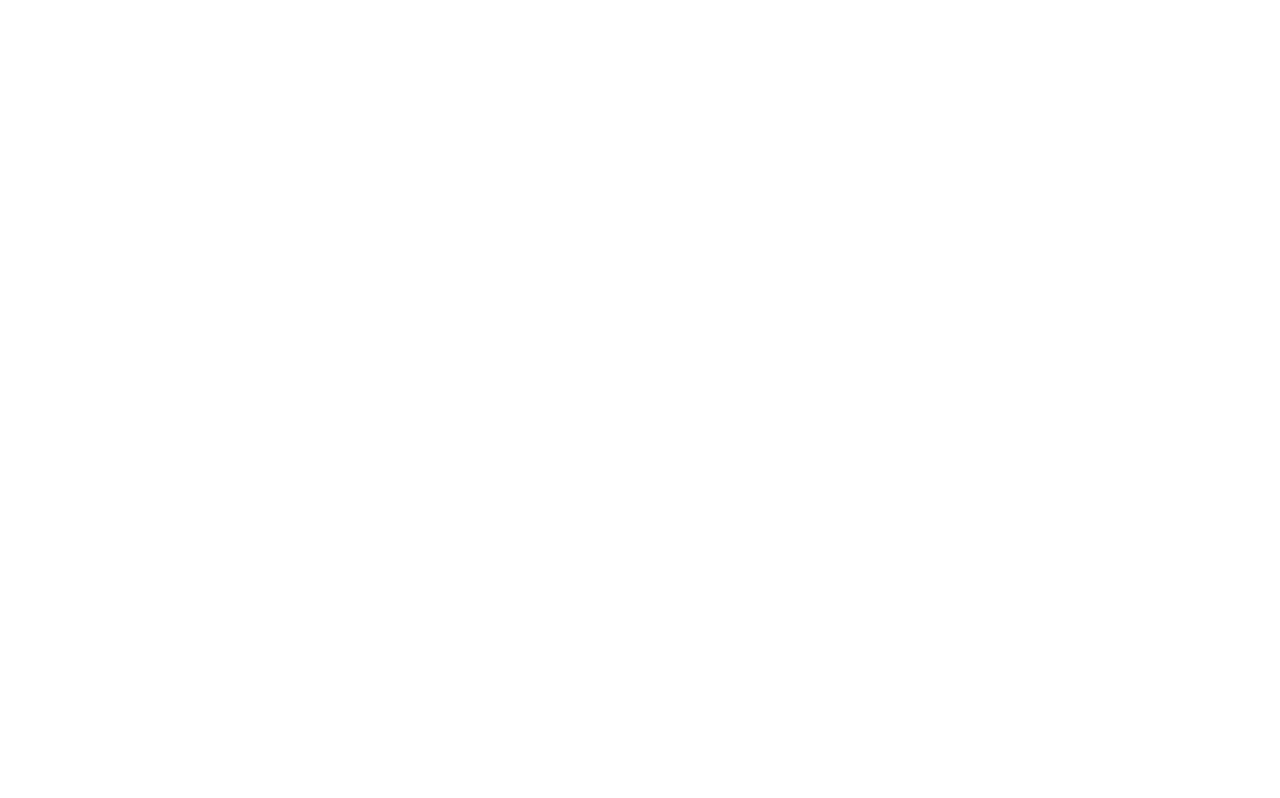
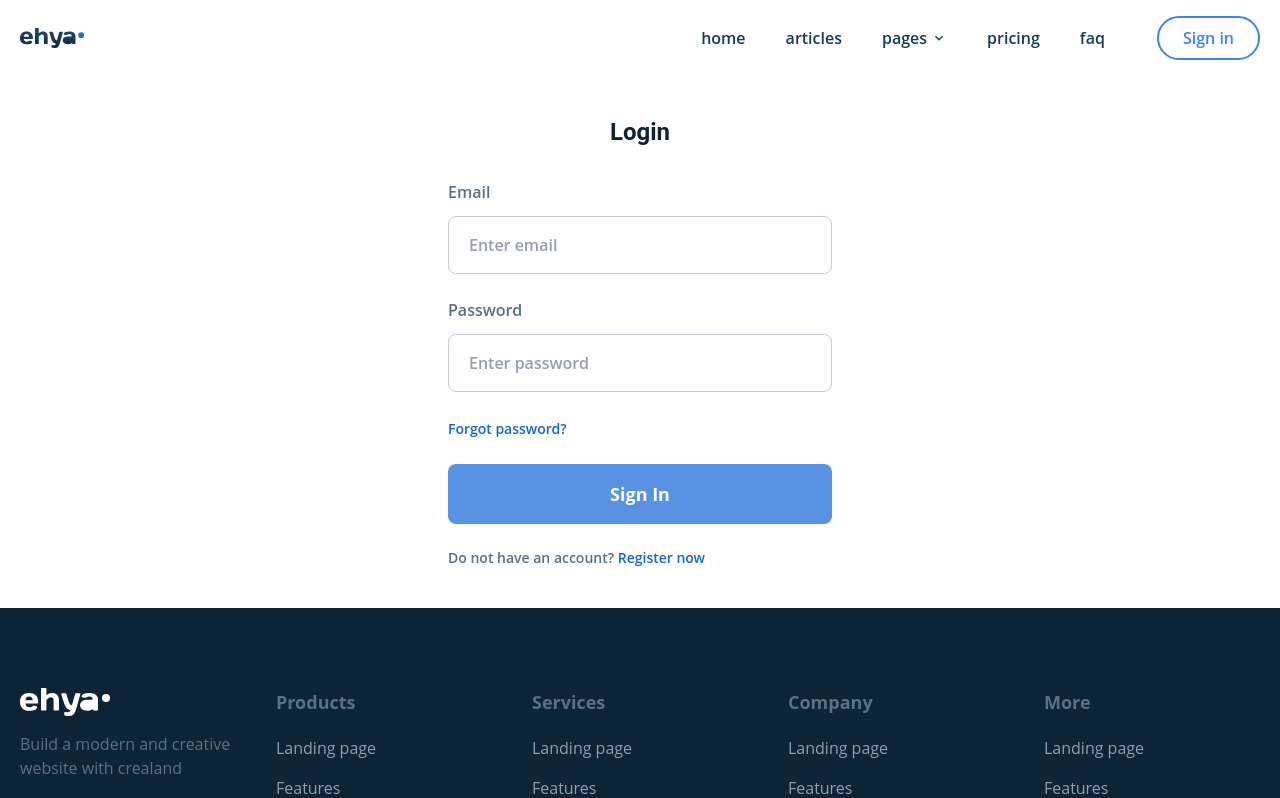
Before and after one commit to aleksi-svaridze/blog-app, a React (Create React App) app: page /login in a window 1280 px wide. Before the commit this address had no page. Shown: the top 798 px of the page. Built offline with nearby package versions, Linux system fonts and the light colour scheme.

Commit message:
Add login page template

```diff
--- a/src/App.js
+++ b/src/App.js
@@ -1,6 +1,7 @@
 import ArticleDetail from "./pages/articleDetail/ArticleDetail";
 import HomePage from "./pages/home/HomePage";
 import RegisterPage from "./pages/register/RegisterPage";
+import LoginPage from './pages/login/LoginPage';
 
 import {Routes, Route} from 'react-router-dom';
 import { Toaster } from "react-hot-toast";
@@ -13,6 +14,7 @@
         <Route path='/' index element={ <HomePage />} />
         <Route path='/blog/:id' element={ <ArticleDetail />} />
         <Route path="/register" element={<RegisterPage />} />
+        <Route path="/login" element={<LoginPage />} />
       </Routes>
       <Toaster/>
     </div>
--- a/src/components/Header.jsx
+++ b/src/components/Header.jsx
@@ -2,8 +2,9 @@
 import {images} from '../constants';
 import { AiOutlineMenu, AiOutlineClose } from "react-icons/ai";
 import { MdKeyboardArrowDown } from "react-icons/md";
-import {useSelector, useDispatch} from 'react-redux'
+import {useSelector, useDispatch} from 'react-redux';
 import { logout } from '../store/actons/user';
+import {useNavigate} from 'react-router-dom';
 
 const NavItemInfo = [
   {name: 'home', type: "link"},
@@ -50,6 +51,7 @@
 }
 
 export default function Header() {
+  const navigate = useNavigate();
   const dispatch = useDispatch();
   const [navIsVisible, setNavIsVisible] = useState(false);
   const userState = useSelector(state => state.user);
@@ -119,6 +121,7 @@
             </div>
             :
             <button
+              onClick={() => navigate('/login')}
               className='border-2 mt-5 lg:mt-0 border-blue-500 px-6 py-2 rounded-full text-blue-500 font-semibold hover:bg-blue-500 hover:text-white transition-all duration-300'
             >
               Sign in
--- /dev/null
+++ b/src/pages/login/LoginPage.jsx
@@ -0,0 +1,151 @@
+import React, { useEffect } from "react";
+import { useForm } from "react-hook-form";
+import { Link, useNavigate } from "react-router-dom";
+import { useMutation } from "@tanstack/react-query";
+import toast from "react-hot-toast";
+import { useDispatch, useSelector } from "react-redux";
+
+import MainLayout from "../../components/MainLayout";
+import { login } from "../../services/index/users";
+import { userActions } from "../../store/reducers/userReducers";
+
+const LoginPage = () => {
+  const navigate = useNavigate();
+  const dispatch = useDispatch();
+  const userState = useSelector((state) => state.user);
+
+  const { mutate, isLoading } = useMutation({
+    mutationFn: ({ email, password }) => {
+      return login({ email, password });
+    },
+    onSuccess: (data) => {
+      dispatch(userActions.setUserInfo(data));
+      localStorage.setItem("account", JSON.stringify(data));
+    },
+    onError: (error) => {
+      toast.error(error.message);
+      console.log(error);
+    },
+  });
+
+  useEffect(() => {
+    if (userState.userInfo) {
+      navigate("/");
+    }
+  }, [navigate, userState.userInfo]);
+
+  const {
+    register,
+    handleSubmit,
+    formState: { errors, isValid },
+  } = useForm({
+    defaultValues: {
+      email: "",
+      password: "",
+    },
+    mode: "onChange",
+  });
+
+  const submitHandler = (data) => {
+    const { email, password } = data;
+    mutate({ email, password });
+  };
+
+  return (
+    <MainLayout>
+      <section className="container mx-auto px-5 py-10">
+        <div className="w-full max-w-sm mx-auto">
+          <h1 className="font-roboto text-2xl font-bold text-center text-dark-hard mb-8">
+            Login
+          </h1>
+          <form onSubmit={handleSubmit(submitHandler)}>
+            <div className="flex flex-col mb-6 w-full">
+              <label
+                htmlFor="email"
+                className="text-[#5a7184] font-semibold block"
+              >
+                Email
+              </label>
+              <input
+                type="email"
+                id="email"
+                {...register("email", {
+                  pattern: {
+                    value:
+                      /^(([^<>()[\]\\.,;:\s@"]+(\.[^<>()[\]\\.,;:\s@"]+)*)|(".+"))@((\[[0-9]{1,3}\.[0-9]{1,3}\.[0-9]{1,3}\.[0-9]{1,3}])|(([a-zA-Z\-0-9]+\.)+[a-zA-Z]{2,}))$/,
+                    message: "Enter a valid email",
+                  },
+                  required: {
+                    value: true,
+                    message: "Email is required",
+                  },
+                })}
+                placeholder="Enter email"
+                className={`placeholder:text-[#959ead] text-dark-hard mt-3 rounded-lg px-5 py-4 font-semibold block outline-none border ${
+                  errors.email ? "border-red-500" : "border-[#c3cad9]"
+                }`}
+              />
+              {errors.email?.message && (
+                <p className="text-red-500 text-xs mt-1">
+                  {errors.email?.message}
+                </p>
+              )}
+            </div>
+            <div className="flex flex-col mb-6 w-full">
+              <label
+                htmlFor="password"
+                className="text-[#5a7184] font-semibold block"
+              >
+                Password
+              </label>
+              <input
+                type="password"
+                id="password"
+                {...register("password", {
+                  required: {
+                    value: true,
+                    message: "Password is required",
+                  },
+                  minLength: {
+                    value: 6,
+                    message: "Password length must be at least 6 characters",
+                  },
+                })}
+                placeholder="Enter password"
+                className={`placeholder:text-[#959ead] text-dark-hard mt-3 rounded-lg px-5 py-4 font-semibold block outline-none border ${
+                  errors.password ? "border-red-500" : "border-[#c3cad9]"
+                }`}
+              />
+              {errors.password?.message && (
+                <p className="text-red-500 text-xs mt-1">
+                  {errors.password?.message}
+                </p>
+              )}
+            </div>
+            <Link
+              to="/forget-password"
+              className="text-sm font-semibold text-primary"
+            >
+              Forgot password?
+            </Link>
+            <button
+              type="submit"
+              disabled={!isValid || isLoading}
+              className="bg-primary text-white font-bold text-lg py-4 px-8 w-full rounded-lg my-6 disabled:opacity-70 disabled:cursor-not-allowed"
+            >
+              Sign In
+            </button>
+            <p className="text-sm font-semibold text-[#5a7184]">
+              Do not have an account?{" "}
+              <Link to="/register" className="text-primary">
+                Register now
+              </Link>
+            </p>
+          </form>
+        </div>
+      </section>
+    </MainLayout>
+  );
+};
+
+export default LoginPage;
```
